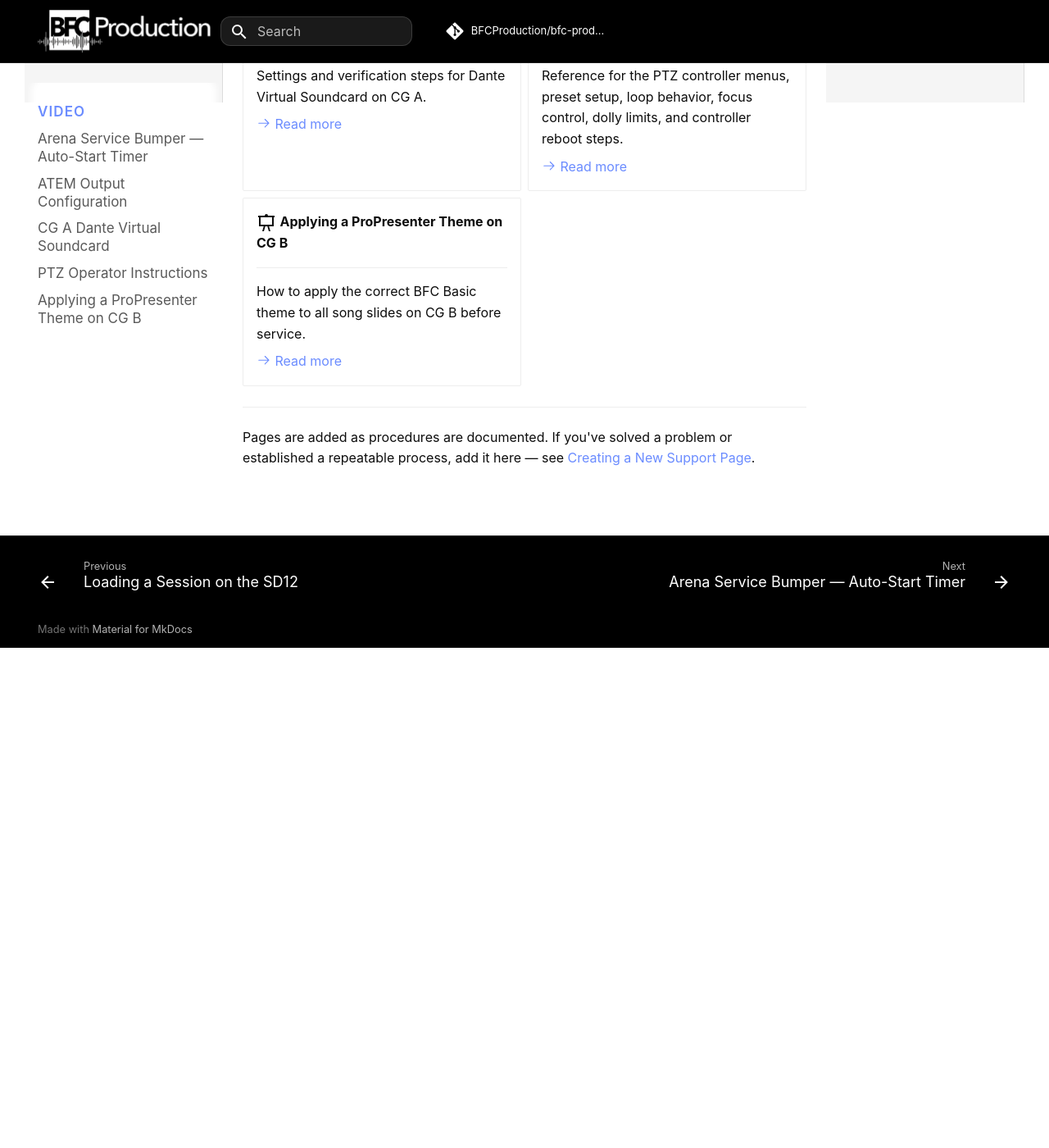
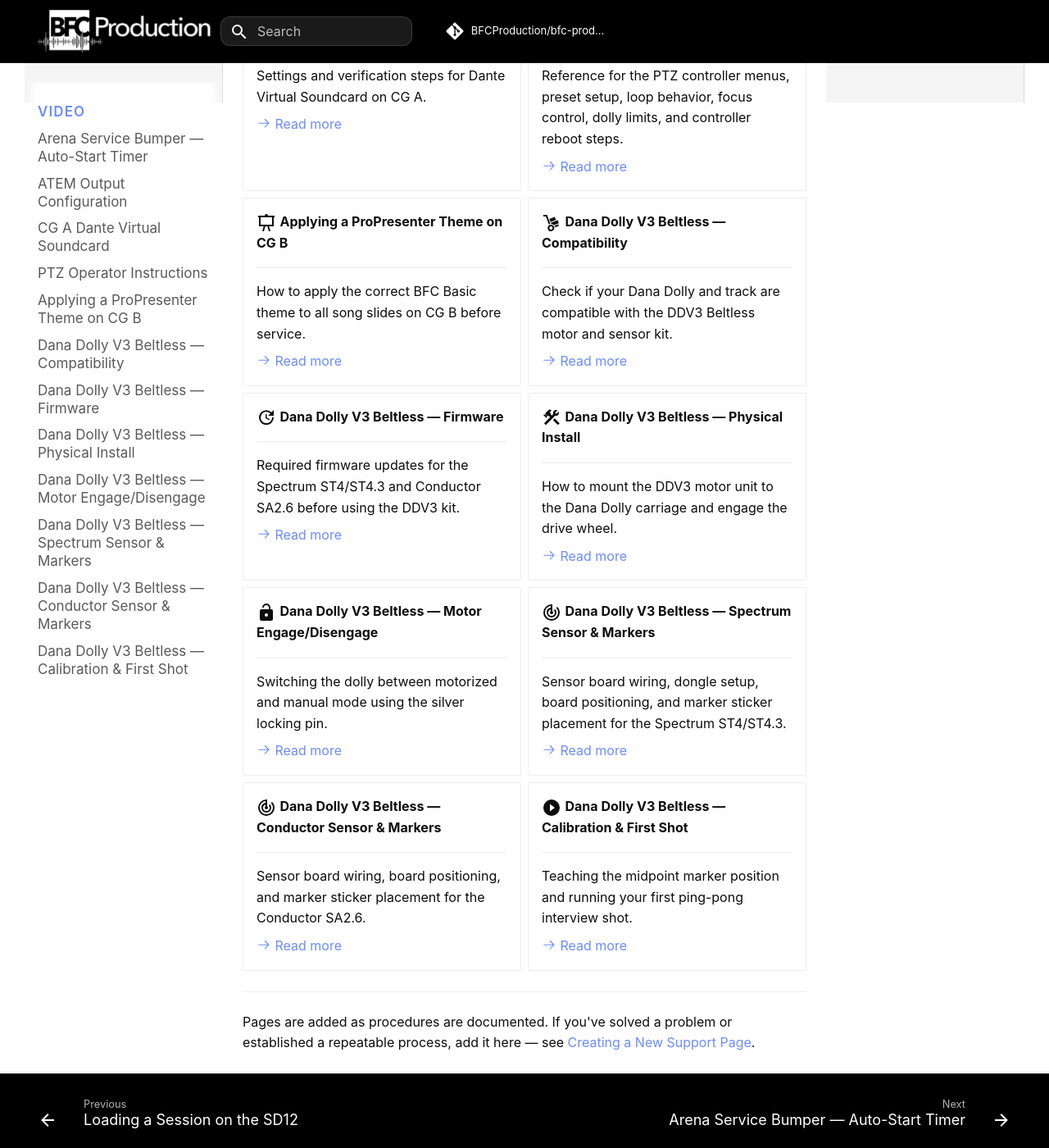
Before and after one commit to BFCProduction/bfc-production-support, an MkDocs documentation site: the page built from docs/video/index.md, in a window 1280 px wide and 1400 px high, scrolled down 610 px. Shown: the whole window at 82% size. Built offline with MkDocs 1.6.1 and Material for MkDocs 9.7.7, drawn with Linux system fonts in a browser that asks for light colours; comment, search, counter and statistics services are not loaded.

Commit message:
Add eMotimo Dana Dolly V3 Beltless integration articles
Seven articles covering the full DDV3 Beltless setup workflow: compatibility check, firmware requirements, physical install, motor engage/disengage, sensor and marker install for both Spectrum ST4 and Conductor SA2.6, and calibration/first ping-pong shot. Each article attributes eMotimo as the source and links back to the original support articles.

Co-Authored-By: Claude Sonnet 4.6 <noreply@anthropic.com>

```diff
--- a/docs/video/index.md
+++ b/docs/video/index.md
@@ -44,6 +44,62 @@ Resolume Arena workflows, codec and file format guidelines, NDI configuration, a
 
     [:octicons-arrow-right-24: Read more](propresenter-theme-cg-b.md)
 
+-   :material-dolly:{ .lg .middle } **Dana Dolly V3 Beltless — Compatibility**
+
+    ---
+
+    Check if your Dana Dolly and track are compatible with the DDV3 Beltless motor and sensor kit.
+
+    [:octicons-arrow-right-24: Read more](dana-dolly-v3-compatibility.md)
+
+-   :material-update:{ .lg .middle } **Dana Dolly V3 Beltless — Firmware**
+
+    ---
+
+    Required firmware updates for the Spectrum ST4/ST4.3 and Conductor SA2.6 before using the DDV3 kit.
+
+    [:octicons-arrow-right-24: Read more](dana-dolly-v3-firmware.md)
+
+-   :material-hammer-wrench:{ .lg .middle } **Dana Dolly V3 Beltless — Physical Install**
+
+    ---
+
+    How to mount the DDV3 motor unit to the Dana Dolly carriage and engage the drive wheel.
+
+    [:octicons-arrow-right-24: Read more](dana-dolly-v3-install.md)
+
+-   :material-lock-open:{ .lg .middle } **Dana Dolly V3 Beltless — Motor Engage/Disengage**
+
+    ---
+
+    Switching the dolly between motorized and manual mode using the silver locking pin.
+
+    [:octicons-arrow-right-24: Read more](dana-dolly-v3-motor-engage.md)
+
+-   :material-radar:{ .lg .middle } **Dana Dolly V3 Beltless — Spectrum Sensor & Markers**
+
+    ---
+
+    Sensor board wiring, dongle setup, board positioning, and marker sticker placement for the Spectrum ST4/ST4.3.
+
+    [:octicons-arrow-right-24: Read more](dana-dolly-v3-spectrum-sensor.md)
+
+-   :material-radar:{ .lg .middle } **Dana Dolly V3 Beltless — Conductor Sensor & Markers**
+
+    ---
+
+    Sensor board wiring, board positioning, and marker sticker placement for the Conductor SA2.6.
+
+    [:octicons-arrow-right-24: Read more](dana-dolly-v3-conductor-sensor.md)
+
+-   :material-play-circle:{ .lg .middle } **Dana Dolly V3 Beltless — Calibration & First Shot**
+
+    ---
+
+    Teaching the midpoint marker position and running your first ping-pong interview shot.
+
+    [:octicons-arrow-right-24: Read more](dana-dolly-v3-calibration.md)
+
 </div>
 
 ---
--- a/mkdocs.yml
+++ b/mkdocs.yml
@@ -40,6 +40,13 @@ nav:
     - CG A Dante Virtual Soundcard: video/cg-a-dante-virtual-soundcard.md
     - PTZ Operator Instructions: video/ptz-operator-instructions.md
     - Applying a ProPresenter Theme on CG B: video/propresenter-theme-cg-b.md
+    - Dana Dolly V3 Beltless — Compatibility: video/dana-dolly-v3-compatibility.md
+    - Dana Dolly V3 Beltless — Firmware: video/dana-dolly-v3-firmware.md
+    - Dana Dolly V3 Beltless — Physical Install: video/dana-dolly-v3-install.md
+    - Dana Dolly V3 Beltless — Motor Engage/Disengage: video/dana-dolly-v3-motor-engage.md
+    - Dana Dolly V3 Beltless — Spectrum Sensor & Markers: video/dana-dolly-v3-spectrum-sensor.md
+    - Dana Dolly V3 Beltless — Conductor Sensor & Markers: video/dana-dolly-v3-conductor-sensor.md
+    - Dana Dolly V3 Beltless — Calibration & First Shot: video/dana-dolly-v3-calibration.md
   - Lighting:
     - lighting/index.md
     - Connecting MA3 to Arena: lighting/Connecting-MA3-to-Arena.md
```
Also changed, not shown: docs/video/dana-dolly-v3-calibration.md (added, +49 -0 lines), docs/video/dana-dolly-v3-compatibility.md (added, +31 -0 lines), docs/video/dana-dolly-v3-conductor-sensor.md (added, +73 -0 lines), docs/video/dana-dolly-v3-firmware.md (added, +20 -0 lines), docs/video/dana-dolly-v3-install.md (added, +33 -0 lines), docs/video/dana-dolly-v3-motor-engage.md (added, +28 -0 lines), docs/video/dana-dolly-v3-spectrum-sensor.md (added, +104 -0 lines).
